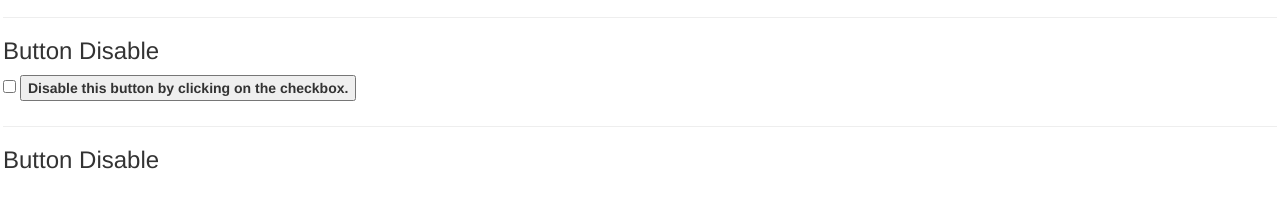
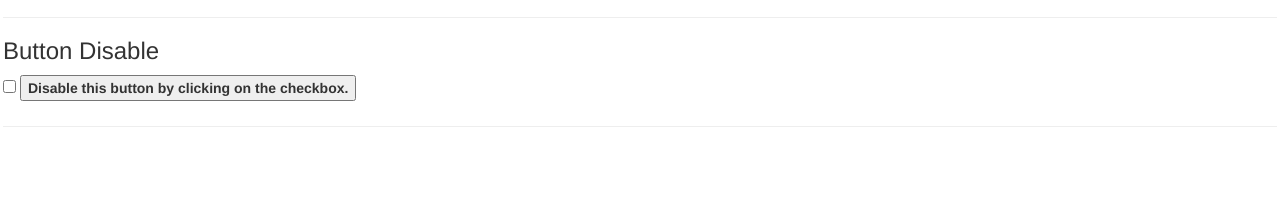
Before and after one commit to sowmR/Angularjs-Sample, a website: page app/index.html at #!/view1 in a window 1280 px wide. Shown: the part 292-500 px from the top of the page. Drawn offline with nearby package versions, Linux system fonts and the light colour scheme.

Commit message:
Update view1.html

```diff
--- a/app/view1/view1.html
+++ b/app/view1/view1.html
@@ -21,7 +21,7 @@
 	</label>
 </div>
 <hr/>
-<div> <h3>Button Disable</h3></div>
+<div> <h3></h3></div>
 <div>
 
 </div>
```
